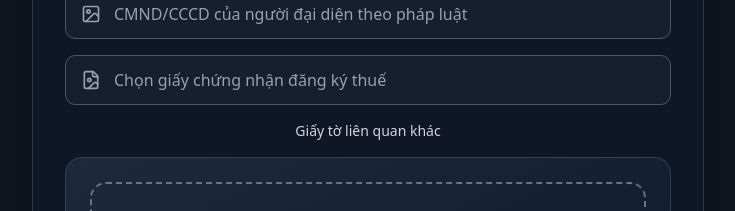
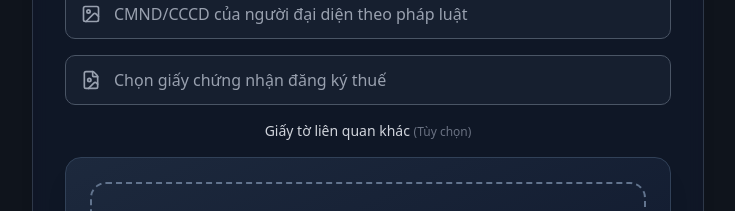
Before and after one commit to hieuvqhe/SEP490_G163, a Next.js app: page /partner in a window 1280 px wide. Shown: the part 2660-2871 px from the top of the page, without its empty margins (272-1007 px from the left). Built offline with nearby package versions, Linux system fonts and the light colour scheme.

Commit message:
fix build

```diff
--- a/app/partner/(login)/components/NewsLetter.tsx
+++ b/app/partner/(login)/components/NewsLetter.tsx
@@ -23,6 +23,7 @@ import TheaterImgsUpload from "./TheaterImageUpload";
 import { useUploadToCloudinary } from "@/apis/cloudinary.api";
 import ImagePreviewModal from "./ImagePreviewModal";
 import { Eye } from "lucide-react";
+import { useRouter } from "next/navigation";
 
 const containerVariants: Variants = {
   hidden: { opacity: 0 },
@@ -57,6 +58,7 @@ const itemVariants: Variants = {
 type ValidationErrors = Record<string, string | undefined>;
 
 const Newsletter = () => {
+  const router = useRouter();
   const [formData, setFormData] = useState<PartnerCreateRequest>({
     email: "",
     password: "",
@@ -71,7 +73,7 @@ const Newsletter = () => {
     taxRegistrationCertificateUrl: "",
     identityCardUrl: "",
     theaterPhotosUrls: [""],
-    additionalDocumentsUrls: [""],
+    additionalDocumentsUrls: [], // Optional - người dùng có thể bỏ trống
   });
 
   const [errors, setErrors] = useState<ValidationErrors>({});
@@ -81,6 +83,7 @@ const Newsletter = () => {
   const { mutate: createPartner, isPending } = useCreatePartner({
     onSuccess: (response) => {
       showToast(response.message ?? "Đăng ký thành công", undefined, "success");
+      router.push('/');
     },
     onError: (message, fieldErrors) => {
       console.log("Error message:", message);
@@ -227,6 +230,7 @@ const Newsletter = () => {
 
     if (!validateForm()) {
       console.log("Form validation failed");
+
       return;
     }
 
@@ -742,7 +746,7 @@ const Newsletter = () => {
               {/* Additional Documents */}
               <div className="space-y-3">
                 <label className="block text-sm font-medium text-gray-300 dark:text-gray-300">
-                  Giấy tờ liên quan khác
+                  Giấy tờ liên quan khác <span className="text-gray-500 text-xs">(Tùy chọn)</span>
                 </label>
                 <TheaterImgsUpload
                   handleTheaterFileSelect={handleAdditionalDocumentsSelect}
--- a/components/Header.tsx
+++ b/components/Header.tsx
@@ -203,7 +203,7 @@ const Header = () => {
     }
   };
 
-  const navigationItems = [
+  const navigationItems: Array<{ title: string; link: string; requiresAuth?: boolean }> = [
     { title: "Trang chủ", link: "/" },
     { title: "Lịch chiếu", link: "/showtimes" },
     // { title: "Điểm Thưởng", link: "/movies", requiresAuth: true },
```
